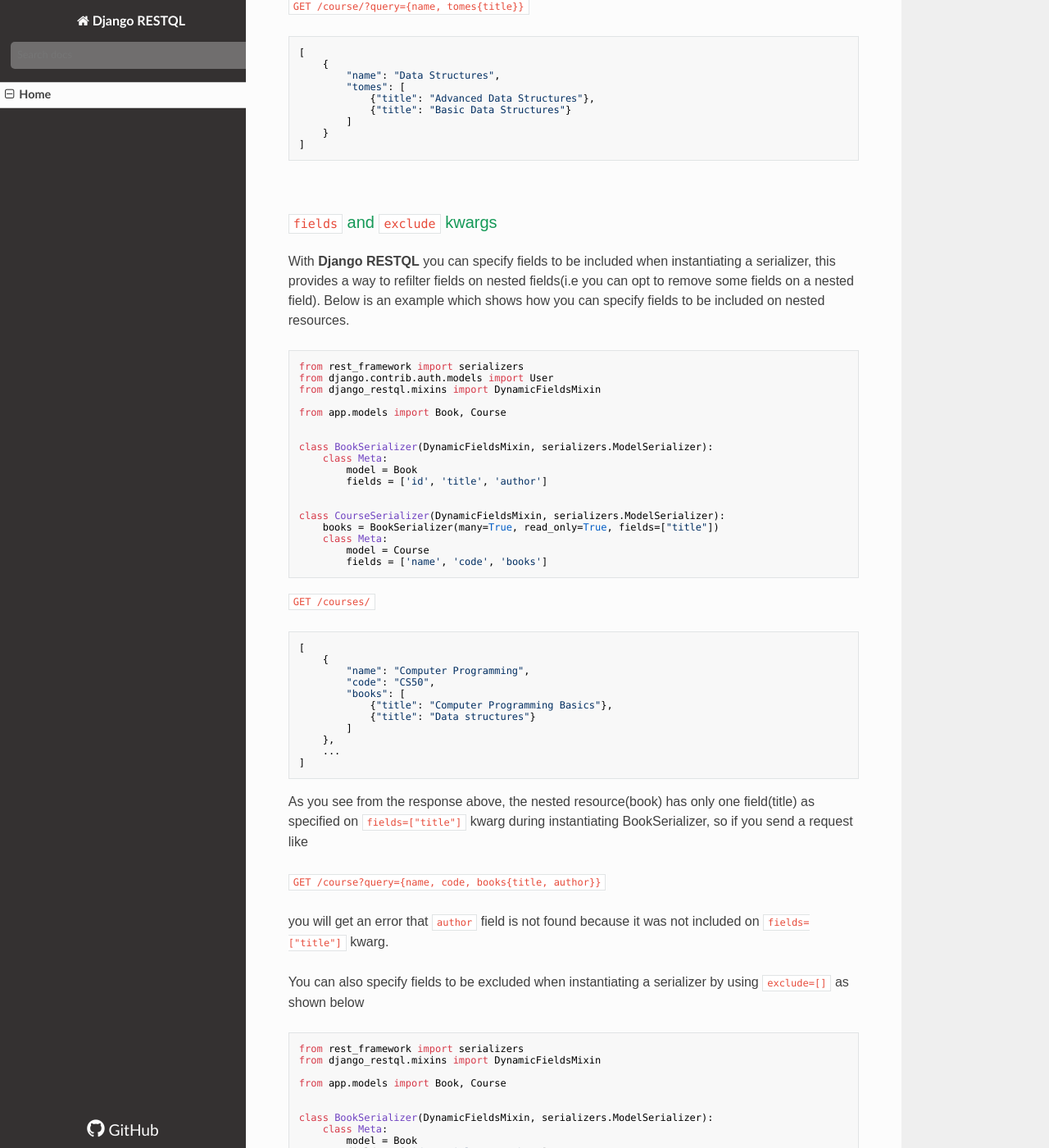
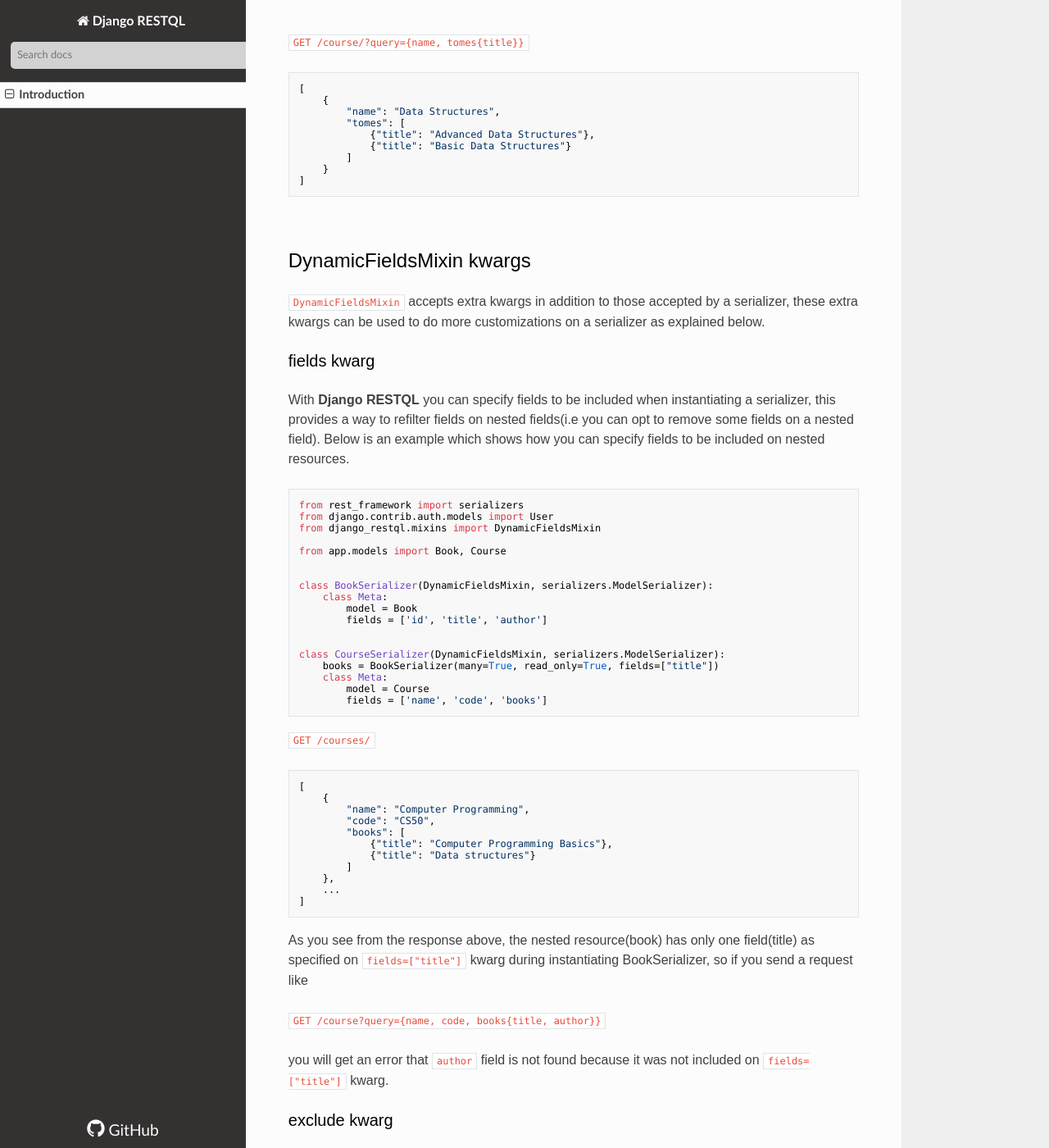
Before and after one commit to yezyilomo/django-restql, an MkDocs documentation site: the page built from docs/index.md, in a window 1280 px wide and 1400 px high, scrolled down 6818 px. Shown: the whole window at 82% size. Built offline with MkDocs 1.6.1, drawn with Linux system fonts in a browser that asks for light colours; nearby versions of some CDN libraries; some of the changed text lies outside the part shown.

Commit message:
:pencil:Update documentation

````diff
--- a/docs/extra.css
+++ b/docs/extra.css
@@ -1,11 +1,7 @@
 h1, h2, h3, h4, h5, h6 {
-    color: #159957;
+    color: black;
     font-family: sans-serif;
     font-weight: 400;
-}
-
-a {
-    color: #159957;
 }
 
 body {
@@ -64,7 +60,7 @@
     border-radius: 50%;
     padding: 9px 12px;
     background-color: #343131;
-    box-shadow: 1px 1px 20px #343131;
+    box-shadow: 0, 0 10px #343131;
 }
 
 .wy-nav-top, .wy-nav-side, .wy-side-nav-search, .rst-versions, .rst-versions .rst-current-version {
@@ -94,7 +90,7 @@
     border-color: white;
     border-radius: 5px;
     padding: 9px 0 9px 8px;
-    background-color: rgba(250, 250, 250, 0.3);
+    background-color: rgba(250, 250, 250, 0.8);
     box-shadow: 0 0 0 #343131;
     transition: background-color .3s;
 }
--- a/docs/index.md
+++ b/docs/index.md
@@ -1,4 +1,4 @@
-## Introduction
+# Introduction
 **Django RESTQL** is a python library which allows you to turn your API made with **Django REST Framework(DRF)** into a GraphQL like API. With **Django RESTQL**  you will be able to
 
 * Send a query to your API and get exactly what you need, nothing more and nothing less.
@@ -16,19 +16,19 @@
 Isn't it cool?.
 
 
-## Requirements
+# Requirements
 * Python >= 3.5
 * Django >= 1.10
 * Django REST Framework >= 3.5
 
 
-## Installing
+# Installing
 ```py
 pip install django-restql
 ```
 
 
-## Querying Data
+# Querying Data
 Using **Django RESTQL** to query data is very simple, you just have to inherit the `DynamicFieldsMixin` class when defining a serializer that's all.
 ```py
 from rest_framework import serializers
@@ -57,7 +57,7 @@
 ]
 ```
 
-### Querying flat fields
+## Querying flat fields
 **Django RESTQL** handle all GET requests with a `query` parameter, this parameter is the one used to pass all fields to be included/excluded in a response. For example to select `id` and `username` fields from User model, send a request with a ` query` parameter as shown below.
 
 `GET /users/?query={id, username}`
@@ -71,7 +71,7 @@
 ]
 ```
 
-### Querying nested fields
+## Querying nested fields
 **Django RESTQL** support querying both flat and nested resources, so you can expand or query nested fields at any level as defined on a serializer. In an example below we have `location` and `groups` as nested fields on User model.
 
 ```py
@@ -119,7 +119,7 @@
 ]
 ```
 
-#### More examples to get you comfortable with the query syntax
+### More examples to get you comfortable with the query syntax
 `GET /users/?query={location, groups}`
 ```js
 [
@@ -155,7 +155,7 @@
 ]
 ```
 
-### Exclude(-) operator
+## Exclude(-) operator
 When using **Django RESTQL** filtering as-is is great if there are no many fields on a serializer, but sometimes you might have a case where you would like everything except a handful of fields on a larger serializer. These fields might be nested and trying the whitelist approach is difficult or possibly too long for the url. **Django RESTQL** comes with the exclude(-) operator which can be used to exclude some fields in scenarios where you want to get all fields except few. Using exclude syntax is very simple,you just need to prepend the field to exclude with the exclude(-) operator when writing your query that's all. Take an example below
 
 ```py
@@ -214,7 +214,7 @@
 ```
 This is equivalent to `query={price, location{country, city, state, street}}`
 
-#### More examples to get you comfortable with the exclude(-) operator syntax
+### More examples to get you comfortable with the exclude(-) operator syntax
 Assuming this is the structure of the model we are querying
 ```py
 data = {
@@ -246,7 +246,7 @@
 {username, location{-city}, contact{-email}}   ≡    {username, location{country}, contact{phone}}
 ```
 
-### Wildcard(*) operator
+## Wildcard(*) operator
 In addition to exclude(-) operator, **Django RESTQL** comes with a wildcard(\*) operator for including all fields. Just like exclude(-) operator using a wildcard(\*) operator is very simple, for example if you want to get all fields from a model you just need to do `query={*}`. This operator can be used to simplify some filtering which might endup being very long if done with other approaches. For example if you have a model with this format
 
 ```py
@@ -269,7 +269,7 @@
 
 but if you have many fields on user model you might endup writing a very long query, so with `*` operator you can simply do `query={*, contact{phone}}` which means get me all fields on user model but under `contact` field I want only `phone` field, as you see the query is very short compared to the first one and it won't grow if more fields are added to the user model.
 
-#### More examples to get you comfortable with the wildcard(\*) operator syntax
+### More examples to get you comfortable with the wildcard(\*) operator syntax
 ```py
 {*, -username, contact{phone}}   ≡   {birthdate, contact{phone}}
 
@@ -292,7 +292,7 @@
 <br/>
 
 
-### `DynamicSerializerMethodField`
+## DynamicSerializerMethodField
 `DynamicSerializerMethodField` is a wraper of the `SerializerMethodField`, it adds a query argument from a parent serializer to a method bound to a `SerializerMethodField`, this query argument can be passed to a serializer used within a method to allow further querying. For example in the scenario below we are using `DynamicSerializerMethodField` because we want to be able to query `tomes` field.
 
 ```py
@@ -353,8 +353,10 @@
 ```
 <br/>
 
+## DynamicFieldsMixin kwargs
+`DynamicFieldsMixin` accepts extra kwargs in addition to those accepted by a serializer, these extra kwargs can be used to do more customizations on a serializer as explained below.
 
-### `fields` and `exclude` kwargs
+### fields kwarg
 With **Django RESTQL** you can specify fields to be included when instantiating a serializer, this provides a way to refilter fields on nested fields(i.e you can opt to remove some fields on a nested field). Below is an example which shows how you can specify fields to be included on nested resources.
 
 ```py
@@ -399,7 +401,8 @@
 you will get an error that `author` field is not found because it was not included on `fields=["title"]` kwarg.
 
 
-You can also specify fields to be excluded when instantiating a serializer by using `exclude=[]` as shown below
+### exclude kwarg
+You can also specify fields to be excluded when instantiating a serializer by using `exclude` kwarg, below is an example which shows how to use `exclude` kwarg.
 ```py
 from rest_framework import serializers
 from django_restql.mixins import DynamicFieldsMixin
@@ -453,7 +456,7 @@
 <br/>
 
 
-### `return_pk` kwarg
+### return_pk kwarg
 With **Django RESTQL** you can specify whether to return nested resource pk or data. Below is an example which shows how we can use `return_pk` kwarg.
 
 ```py
@@ -491,7 +494,7 @@
 <br/>
 
 
-### Setting up eager loading
+## Setting up eager loading
 Often times, using `prefetch_related` or `select_related` on a view queryset can help speed up the serialization. For example, if you had a many-to-many relation like Books to a Course, it's usually more efficient to call `prefetch_related` on the books so that serializing a list of courses only triggers one additional query, instead of a number of queries equal to the number of courses.
 
 `EagerLoadingMixin` gives access to `prefetch_related` and `select_related` properties, these two are dictionaries that match serializer field names to respective values that would be passed into `prefetch_related` or `select_related`. Take the following serializers as examples.
@@ -516,7 +519,7 @@
 In a view, these can be used as described earlier in this documentation. However, if prefetching of `books` always happened, but we did not ask for `{program}` or `program{books}`, then we did an additional query for nothing. Conversely, not prefetching can lead to even more queries being triggered. When leveraging the `EagerLoadingMixin` on a view, the specific fields that warrant a `select_related` or `prefetch_related` can be described.
 
 
-#### Syntax for `prefetch_related` and `select_related`
+### Syntax for prefetch_related and select_related
 The format of syntax for `select_related` and  `prefetch_related` is as follows
 
 ```py
@@ -538,7 +541,7 @@
 * If you want to select or prefetch nested field use dot(.) to separate parent and child fields on `serializer_field_name` eg `parent.child`.
 
 
-#### Example of `EagerLoadingMixin` usage
+### Example of EagerLoadingMixin usage
 
 ```py
 from rest_framework import viewsets
@@ -564,7 +567,7 @@
 	}
 ```
 
-#### Example Queries
+### Example Queries
 
 - `{name}`:  &nbsp;&nbsp; Neither `select_related` or `prefetch_related` will be run since neither field is present on the serializer for this query.
 
@@ -574,7 +577,7 @@
 
 - `{program{books}}`: &nbsp;&nbsp; Both will be run here as well, since this explicitly fetches books.
 
-#### More example to get you comfortable with `select_related` and `prefetch_related` syntax
+### More example to get you comfortable with the syntax
 Assuming this is the structure of the model and corresponding field types
 
 ```py
@@ -617,15 +620,15 @@
 }
 ```
 
-#### Known Caveats
+### Known Caveats
 When prefetching with a `to_attr`, ensure that there are no collisions. Django does not allow multiple prefetches with the same `to_attr` on the same queryset.
 
 When prefetching *and* calling `select_related` on a field, Django may error, since the ORM does allow prefetching a selectable field, but not both at the same time.
 
-### Settings
-Configuration for **Django RESTQL** is all namespaced inside a single Django setting named `RESTQL`.
+## Settings
+Configuration for **Django RESTQL** is all namespaced inside a single Django setting named `RESTQL`, below is a list of what you can configure under `RESTQL` setting.
 
-#### `QUERY_PARAM_NAME`
+### QUERY_PARAM_NAME
 The default value for this is `query`.
 If you don't want to use the name `query` as your parameter, you can change it with`QUERY_PARAM_NAME` on settings file e.g
 ```py
@@ -637,7 +640,7 @@
 
 `GET /users/?your_favourite_name={id, username}`
 
-#### `AUTO_APPLY_EAGER_LOADING`
+### AUTO_APPLY_EAGER_LOADING
 The default value for this is `True`.
 When using the `EagerLoadingMixin`, this setting controls if the mappings for `select_related` and `prefetch_related` are applied automatically when calling `get_queryset`. To turn it off, set the `AUTO_APPLY_EAGER_LOADING` setting or `auto_apply_eager_loading` attribute on the view to `False`.
 ```py
@@ -806,7 +809,7 @@
 <br>
 
 
-### Using NestedField with `accept_pk` kwarg.
+## Using NestedField with accept_pk kwarg.
 `accept_pk=True` is used if you want to update nested field by using pk/id of existing data(basically associate and dessociate existing nested resources with the parent resource without actually mutating the nested resource). This applies to ForeignKey relation only.
 
 ```py
@@ -862,7 +865,7 @@
 <br>
 
 
-### Using NestedField with `create_ops` and `update_ops` kwargs.
+## Using NestedField with create_ops and update_ops kwargs.
 You can restrict some operations by using `create_ops` and `update_ops` keyword arguments as follows
 
 ```py
@@ -952,7 +955,7 @@
 <br>
 
 
-### Using `DynamicFieldsMixin` and `NestedField` together
+## Using DynamicFieldsMixin and NestedField together
 You can use `DynamicFieldsMixin` and `NestedModelSerializer` together if you want your serializer to be writable(on nested fields) and support querying data, this is very common. Below is an example which shows how you can use `DynamicFieldsMixin` and `NestedField` together.
 ```py
 from rest_framework import serializers
````
Also changed, not shown: other parts of docs/index.md (+2 -2 lines).
